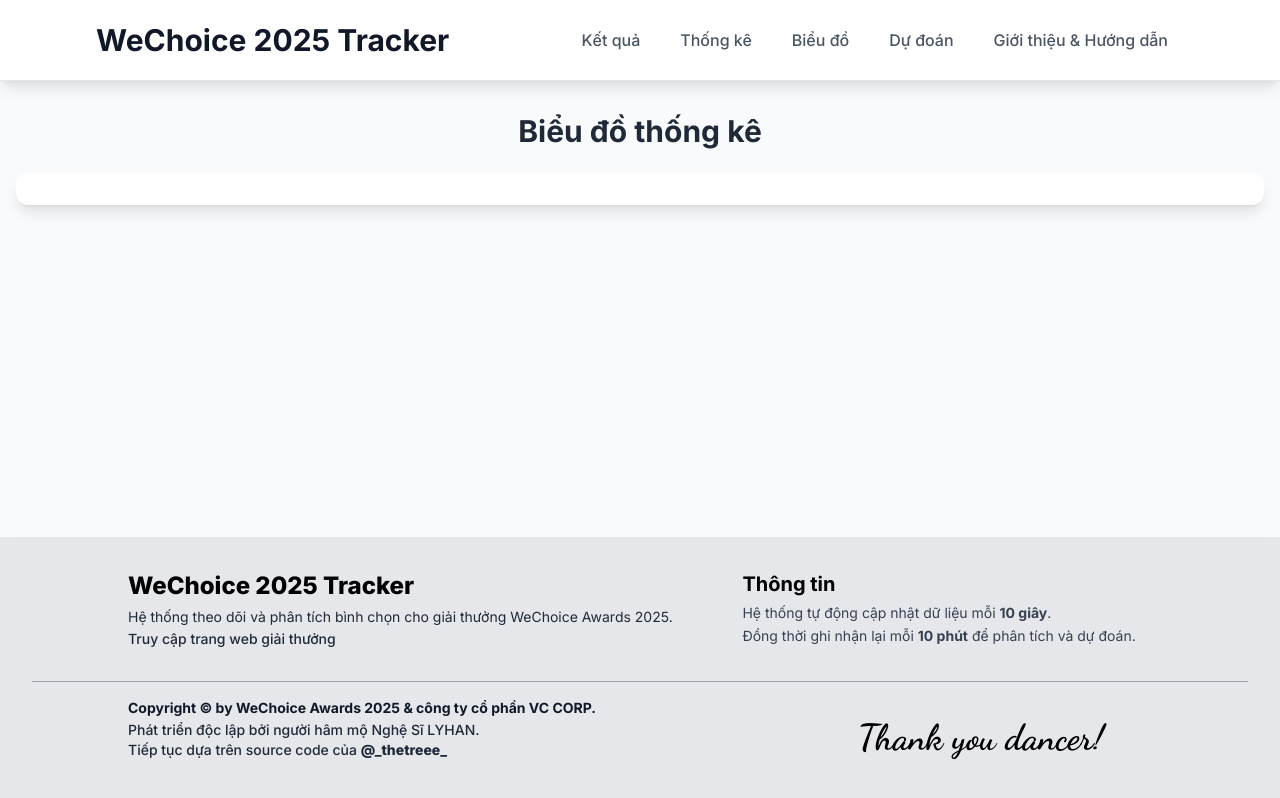
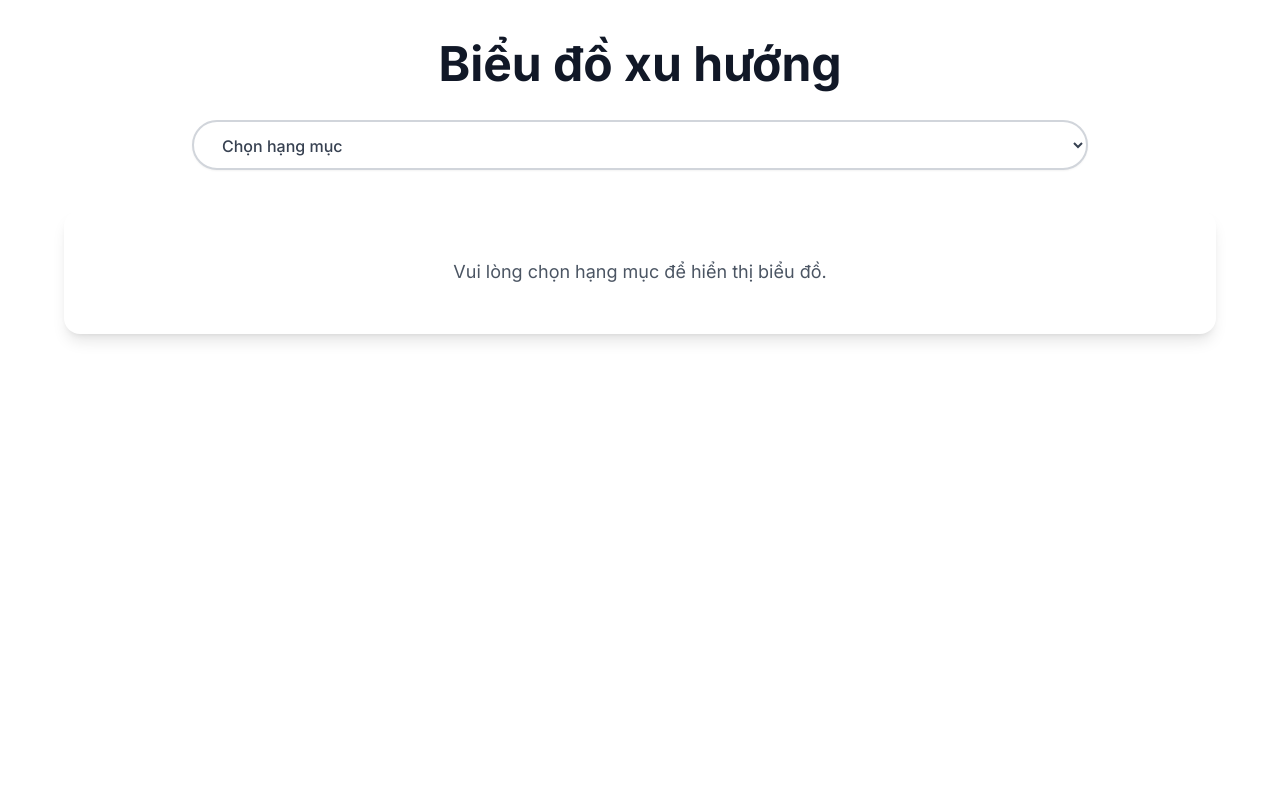
Before and after one commit to ntu09082007-eng/wechoice-tracker-frontend, a React (Vite) app: page /chart in a window 1280 px wide. Built offline with nearby package versions, Linux system fonts and the light colour scheme; what chartjs-plugin-zoom would draw is missing.

Commit message:
Update ChartPage.tsx

```diff
--- a/src/pages/ChartPage.tsx
+++ b/src/pages/ChartPage.tsx
@@ -1,25 +1,94 @@
-import React from 'react';
-import Header from '../components/Header';
-import Footer from '../components/Footer';
-import Charts from '../components/Charts'; // Import component Biểu đồ
+import { useEffect, useState } from "react";
+import CategorySelector from "../components/CategorySelector";
+import Charts from "../components/Charts";
+// Đã xóa import History
+import Error from "../components/Error";
+import finalHistory1 from "../info/final_history_1.json";
+import finalHistory2 from "../info/final_history_2.json";
 
 export default function ChartPage() {
+  const [categoryId, setCategoryId] = useState("");
+  const [loading, setLoading] = useState(false);
+  const [error, setError] = useState<string | null>(null);
+
+  interface CandidateHistory {
+    name: string;
+    totalVotes: number;
+    votesDiff?: number;
+    growthRate?: number;
+  }
+
+  interface HistoryEntry {
+    recordedAt: string;
+    candidates: CandidateHistory[];
+  }
+
+  interface ApiHistory {
+    categoryName: string;
+    data: HistoryEntry[];
+  }
+
+  const [apiPayload, setApiPayload] = useState<ApiHistory | null>(null);
+
+  // Lấy dữ liệu từ api (Giữ nguyên logic y hệt bên kia)
+  useEffect(() => {
+    if (!categoryId) return;
+    setLoading(true);
+    setError(null);
+
+    if (categoryId === "w27-82w27-80w27-83w27-79w27-78w27-81") {
+      setTimeout(() => {
+        // @ts-ignore
+        setApiPayload(finalHistory1.data);
+        setLoading(false);
+      }, 500);
+    } else if (categoryId === "w28-64w28-63w28-62w28-65w28-60w28-86") {
+      setTimeout(() => {
+        // @ts-ignore
+        setApiPayload(finalHistory2.data);
+        setLoading(false);
+      }, 500);
+    }
+  }, [categoryId]);
+
   return (
-    <div className="flex flex-col min-h-screen bg-gray-50">
-      <Header />
+    <div className="px-4 md:px-8 py-10 max-w-[95%] mx-auto">
+      <div className="mb-10 text-center">
+        <h1 className="text-4xl md:text-5xl font-bold mb-8">
+          Biểu đồ xu hướng
+        </h1>
+        <div className="flex justify-center">
+          <CategorySelector onSelect={setCategoryId} />
+        </div>
+      </div>
 
-      <main className="flex-grow container mx-auto px-4 py-8">
-        <h1 className="text-3xl font-bold text-center mb-6 text-gray-800">
-          Biểu đồ thống kê
-        </h1>
-
-        {/* Khu vực hiển thị biểu đồ */}
-        <div className="bg-white p-4 rounded-xl shadow-lg">
-           <Charts />
-        </div>
-      </main>
-
-      <Footer />
+      <div className="max-w-6xl mx-auto space-y-6">
+        {!categoryId ? (
+          <div className="bg-white rounded-2xl shadow-lg p-12 text-center">
+            <p className="text-gray-600 text-lg">
+              Vui lòng chọn hạng mục để hiển thị biểu đồ.
+            </p>
+          </div>
+        ) : loading ? (
+          <div className="bg-white rounded-2xl shadow-lg p-12 text-center">
+            <div className="animate-spin w-12 h-12 border-4 border-t-transparent rounded-full mx-auto mb-4"></div>
+            <p className="text-gray-600 text-lg">Đang tải dữ liệu…</p>
+          </div>
+        ) : error ? (
+          <Error message={error} />
+        ) : !apiPayload ? (
+          <div className="bg-white rounded-2xl shadow-lg p-12 text-center">
+            <p className="text-gray-600 text-lg">
+              Không có dữ liệu. Vui lòng chờ thời gian để hệ thống cập nhật.
+            </p>
+          </div>
+        ) : (
+          <div className="grid grid-cols-1 gap-6">
+            {/* CHỈ GIỮ LẠI CHARTS */}
+            <Charts apiPayload={apiPayload} />
+          </div>
+        )}
+      </div>
     </div>
   );
 }
```
